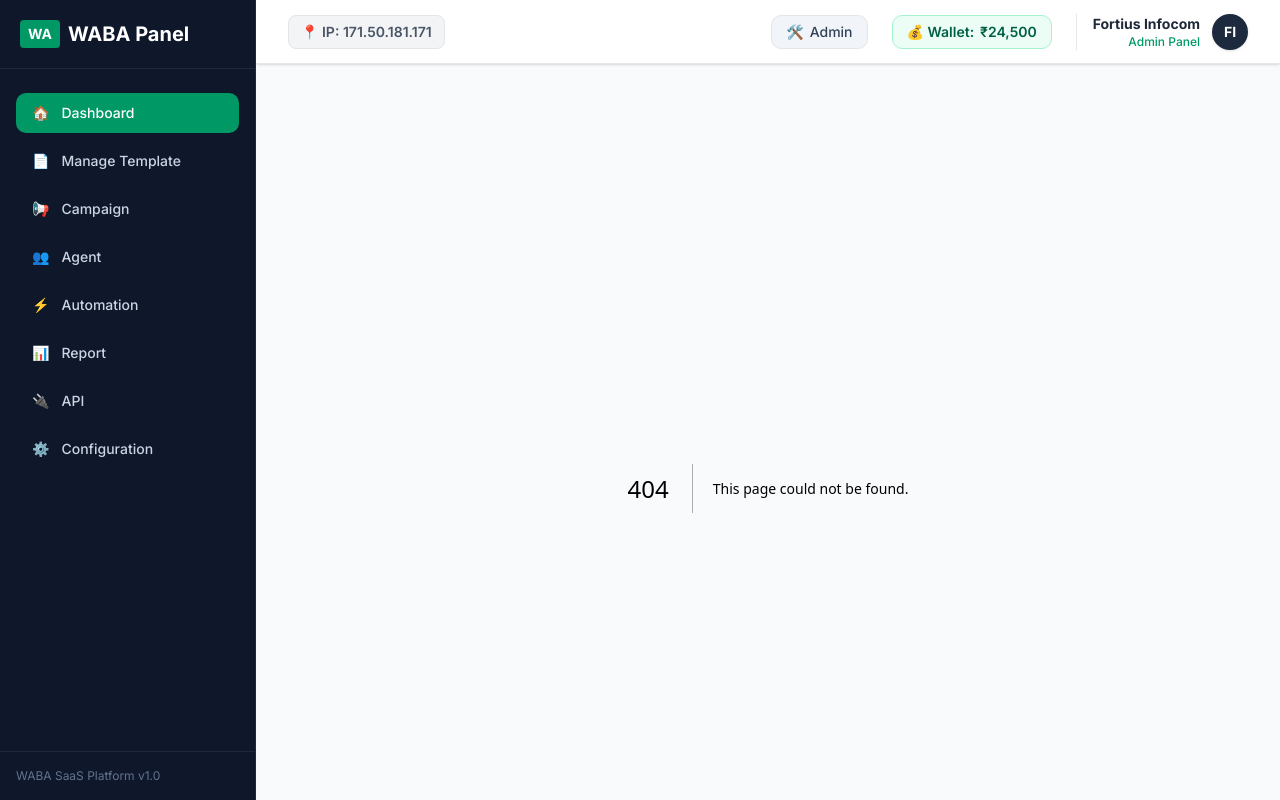
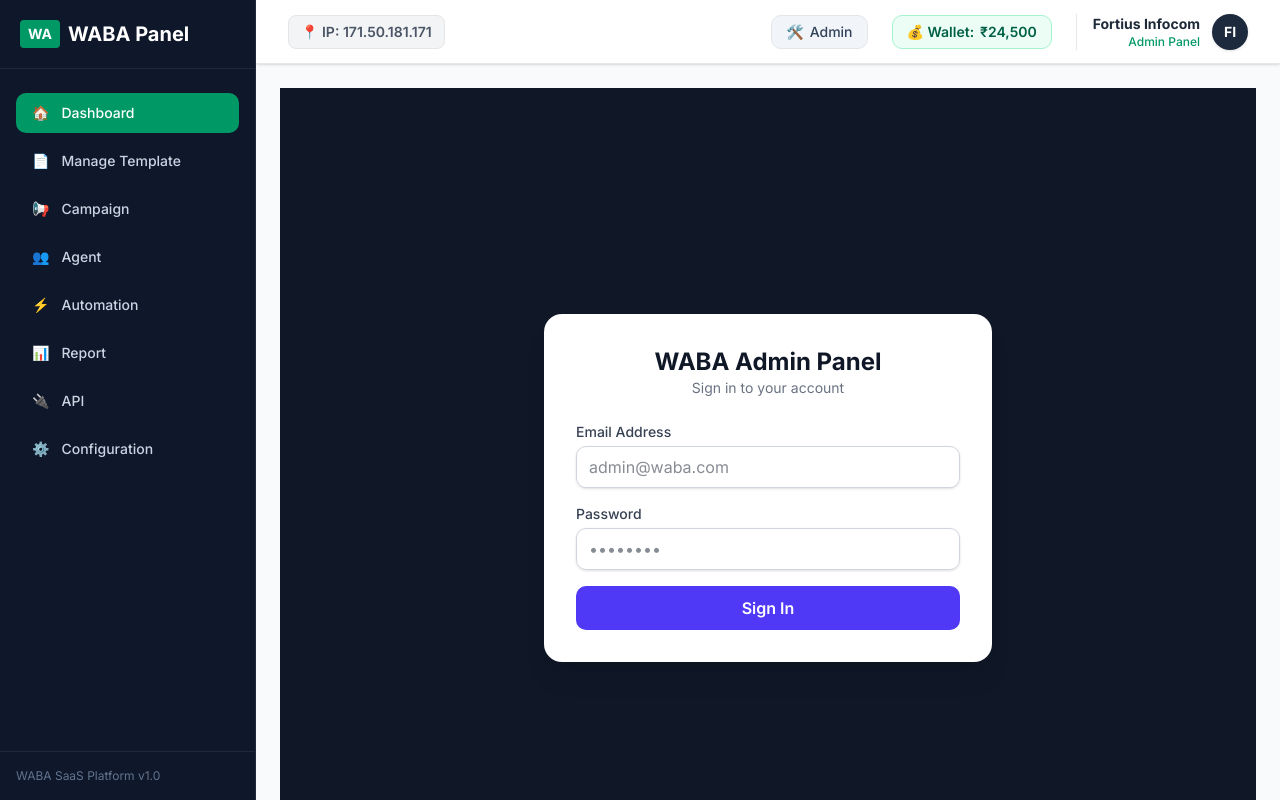
Before and after one commit to animeshfortius/waba-admin-panel, a Next.js app: page /login in a window 1280 px wide. Before the commit this address had no page. Built offline with nearby package versions, Linux system fonts and the light colour scheme.

Commit message:
Fix login page and route conflict

```diff
--- a/app/api/auth/login/page.tsx
+++ b/app/login/page.tsx
@@ -1,14 +1,13 @@
-"use client"; // Agar Next.js App Router me client component use karna hai
+"use client";
 
-import { useState } from "formidable"; // ya React standard hooks
+import { useState } from "react";
 import { useRouter } from "next/navigation";
-import { useState as useReactState } from "react";
 
 export default function LoginPage() {
-  const [email, setEmail] = useReactState("");
-  const [password, setPassword] = useReactState("");
-  const [error, setError] = useReactState("");
-  const [loading, setLoading] = useReactState(false);
+  const [email, setEmail] = useState("");
+  const [password, setPassword] = useState("");
+  const [error, setError] = useState("");
+  const [loading, setLoading] = useState(false);
   const router = useRouter();
 
   const handleLogin = async (e: React.FormEvent) => {
@@ -29,7 +28,7 @@ export default function LoginPage() {
         throw new Error(data.error || "Login failed");
       }
 
-      // Login successful hone par admin dashboard par bhej dein
+      // Login successful hone par admin dashboard par redirect karein
       router.push("/admin");
     } catch (err: any) {
       setError(err.message || "Something went wrong");
```
